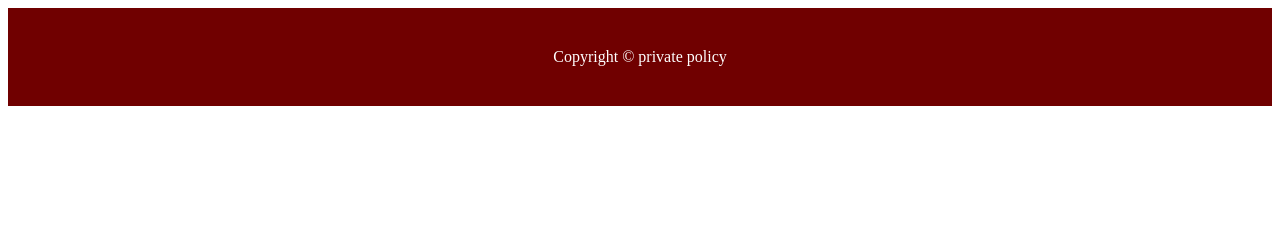
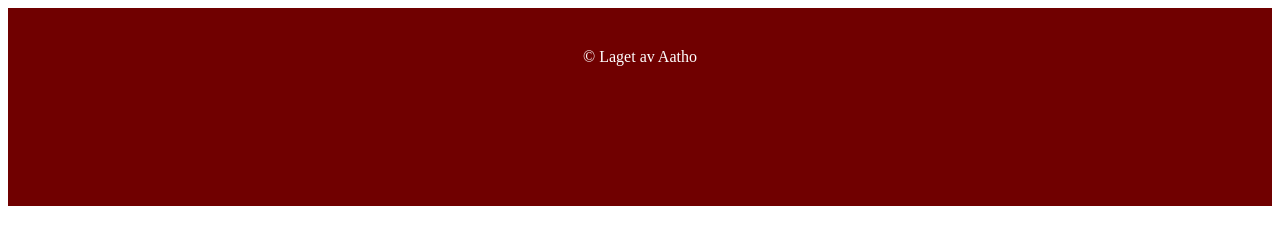
Before and after one commit to Pilasilda/Webutvikling, a plain HTML site: page index.html in a window 1280 px wide. Drawn offline with Linux system fonts and the light colour scheme.

Commit message:
Update index.html

```diff
--- a/index.html
+++ b/index.html
@@ -19,7 +19,8 @@
 
 
 <footer>
-	Copyright &copy; private policy
+&copy; Laget av Aatho
+<div id="googleMap" style="width:200px;height:100px;"></div>
 </footer>
 
 </body>
```
